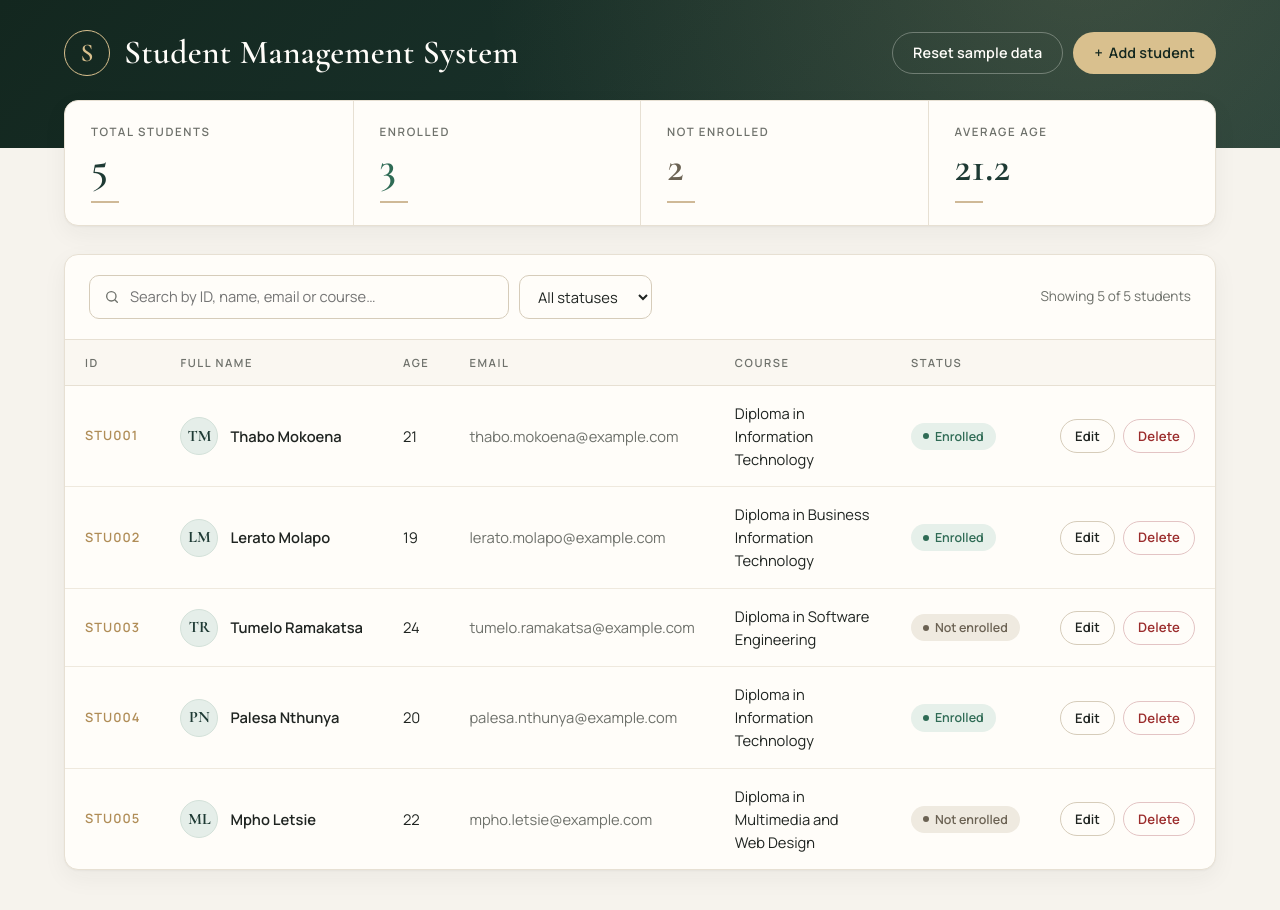
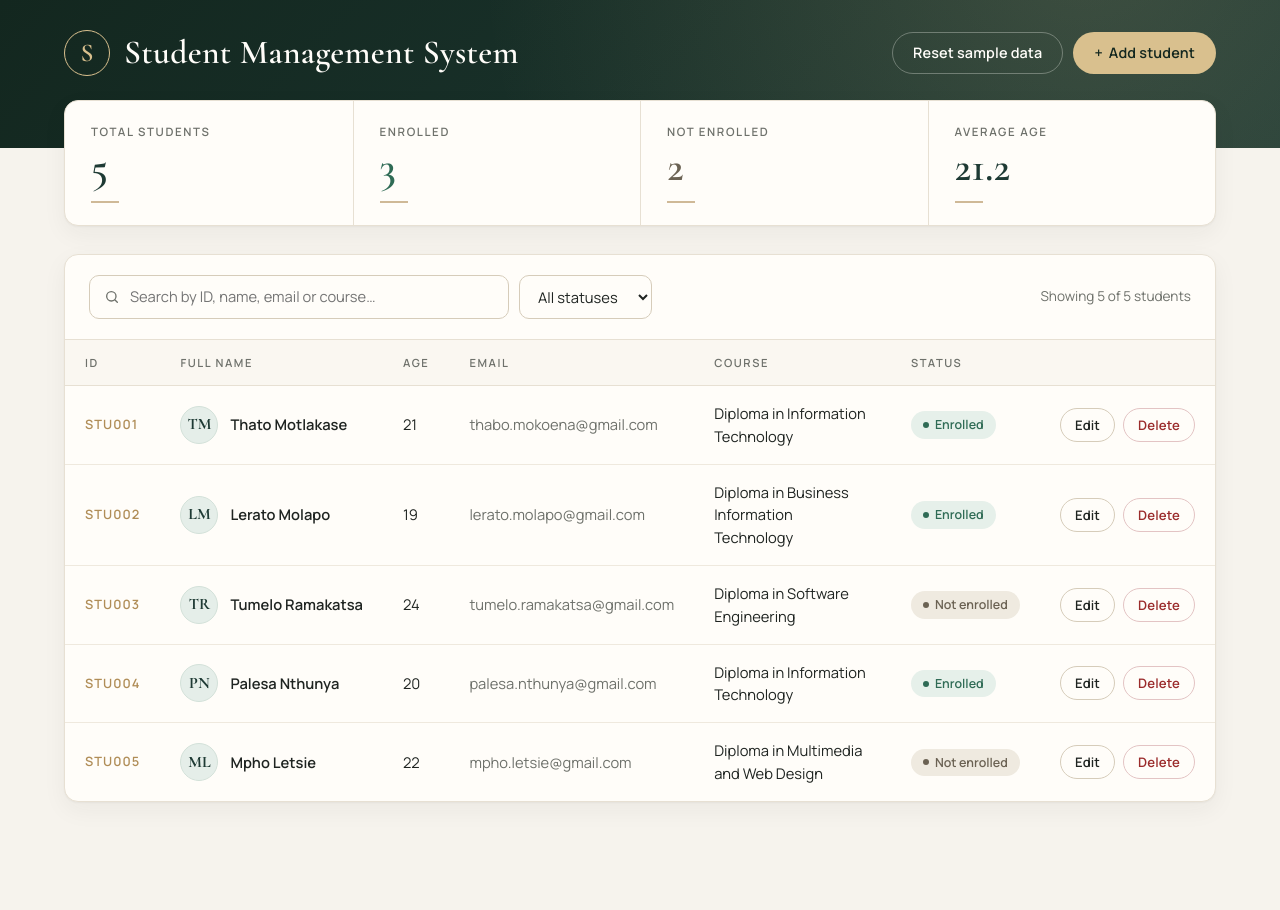
Before and after one commit to nokakarabo2-tech/management, a React (Vite) app: page / in a window 1280 px wide. Shown: the top 910 px of the page. After the commit the page ends 858 px from the top, so only its background shows below. Built offline with nearby package versions, Linux system fonts and the light colour scheme.

Commit message:
Modified initial names

```diff
--- a/src/data/initialStudents.js
+++ b/src/data/initialStudents.js
@@ -16,9 +16,9 @@
 const INITIAL_STUDENTS = [
   {
     id: 'STU001',
-    fullName: 'Thabo Mokoena',
+    fullName: 'Thato Motlakase',
     age: 21,
-    email: 'thabo.mokoena@example.com',
+    email: 'thabo.mokoena@gmail.com',
     course: 'Diploma in Information Technology',
     isEnrolled: true,
   },
@@ -26,7 +26,7 @@ const INITIAL_STUDENTS = [
     id: 'STU002',
     fullName: 'Lerato Molapo',
     age: 19,
-    email: 'lerato.molapo@example.com',
+    email: 'lerato.molapo@gmail.com',
     course: 'Diploma in Business Information Technology',
     isEnrolled: true,
   },
@@ -34,7 +34,7 @@ const INITIAL_STUDENTS = [
     id: 'STU003',
     fullName: 'Tumelo Ramakatsa',
     age: 24,
-    email: 'tumelo.ramakatsa@example.com',
+    email: 'tumelo.ramakatsa@gmail.com',
     course: 'Diploma in Software Engineering',
     isEnrolled: false,
   },
@@ -42,7 +42,7 @@ const INITIAL_STUDENTS = [
     id: 'STU004',
     fullName: 'Palesa Nthunya',
     age: 20,
-    email: 'palesa.nthunya@example.com',
+    email: 'palesa.nthunya@gmail.com',
     course: 'Diploma in Information Technology',
     isEnrolled: true,
   },
@@ -50,7 +50,7 @@ const INITIAL_STUDENTS = [
     id: 'STU005',
     fullName: 'Mpho Letsie',
     age: 22,
-    email: 'mpho.letsie@example.com',
+    email: 'mpho.letsie@gmail.com',
     course: 'Diploma in Multimedia and Web Design',
     isEnrolled: false,
   },
```
